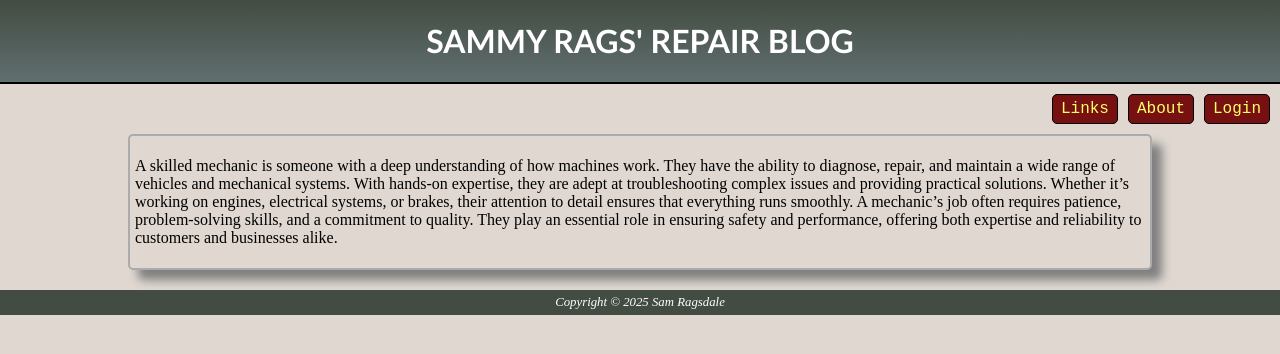
After one commit to Sam-Rags/srrb, a Django app: page /about/ in a window 1280 px wide. The commit adds this page. Shown: the top 354 px of the page. Run offline with Django 5.2, Linux system fonts and the light colour scheme.

Commit message:
added links and about pages

```diff
--- a/ragsblog/static/css/blog.css
+++ b/ragsblog/static/css/blog.css
@@ -29,7 +29,7 @@
 
 .posttitle:link { color: #FFF }
 .posttitle:visited { color: #FFF }
-.posttitle:hover { color: #dfd7d0;}
+.posttitle:hover { color: #FFBBBB;}
 
 .date { float: right;
         padding-top: 5px; }
--- /dev/null
+++ b/ragsblog/templates/about.html
@@ -0,0 +1,14 @@
+{% extends 'base.html' %}
+
+{% block content %}
+
+<p>
+    A skilled mechanic is someone with a deep understanding of how machines work.
+    They have the ability to diagnose, repair, and maintain a wide range of vehicles and mechanical systems.
+    With hands-on expertise, they are adept at troubleshooting complex issues and providing practical solutions.
+    Whether it’s working on engines, electrical systems, or brakes, their attention to detail ensures that everything runs smoothly.
+    A mechanic’s job often requires patience, problem-solving skills, and a commitment to quality.
+    They play an essential role in ensuring safety and performance, offering both expertise and reliability to customers and businesses alike.
+</p>
+
+{% endblock %}
--- a/ragsblog/templates/base.html
+++ b/ragsblog/templates/base.html
@@ -14,8 +14,8 @@
 </header>
 <nav class="nav-flex">
 
-    <a href="/"><span class="links">Links</span></a>
-    <a href="/"><span class="about">About</span></a>
+    <a href="{% url 'links' %}"><span class="links">Links</span></a>
+    <a href="{% url 'about' %}"><span class="about">About</span></a>
     {% if user.is_authenticated %}
         <a href="{% url 'post_new' %}" class="new-post-draft"><span class="newPost">New post</span></a>
         <a href="{%  url 'post_draft_list' %}" class="new-post-draft"><span class="draftList">Drafts</span></a>
--- a/ragsblog/urls.py
+++ b/ragsblog/urls.py
@@ -16,4 +16,6 @@ urlpatterns = [
     path('post/<int:pk>/remove/', views.post_remove, name='post_remove'),
     path('post/<int:pk>/unpublish/', views.post_unpublish, name='post_unpublish'),
     path('media/<int:pk>/', views.img_full, name='img_full'),
+    path('links/', views.links, name="links"),
+    path('about/', views.about, name='about'),
 ] + static(settings.MEDIA_URL, document_root=settings.MEDIA_ROOT)
--- a/ragsblog/views.py
+++ b/ragsblog/views.py
@@ -82,3 +82,9 @@ def post_remove(request, pk):
 def img_full(request, pk):
     imageform = get_object_or_404(ImageForm, pk=pk)
     return render(request, 'image_full.html', {'imageform': imageform})
+
+def links(request):
+    return render(request, 'links.html')
+
+def about(request):
+    return render(request, 'about.html')
```
Also changed, not shown: ragsblog/templates/links.html (added, +8 -0 lines).
